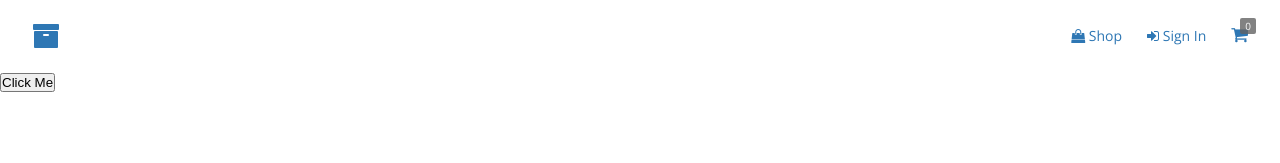
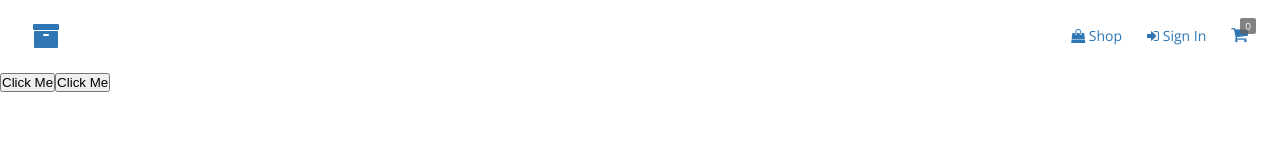
Before and after one commit to MazanLabeeb/MehakStore, a React (Create React App) app: page /tutorial in a window 1280 px wide. Shown: the top 163 px of the page. Built offline with nearby package versions, Linux system fonts and the light colour scheme; no server answers; the database is empty.

Commit message:
LESSON 128

```diff
--- a/src/Components/tutorial.component.jsx
+++ b/src/Components/tutorial.component.jsx
@@ -1,20 +1,27 @@
 import { useReducer } from "react";
 
-const initialState = 0;
+const reducer = (oldState, action) => {
+    const { type } = action;
+    switch (type) {
+        case 'INCREMENT':
+            return oldState + 1;
+        case 'DECREMENT':
+            return oldState - 1;
+            break;
 
-const reducer = (  state, action ) => {
-    console.log(action);
-    return 5;
+        default:
+            throw new Error("Invalid Type pass to the reducer function");
+    }
 }
 
 const Tutorial = () => {
-
-
-    const [state, dispatch] = useReducer(reducer, initialState);
+    const [currentState, dispatch] = useReducer(reducer, 0);
+    console.log(currentState);
 
     return (
         <div>
-            <button onClick={()=>{dispatch({type:"HELLO"})}}>Click Me</button>
+            <button onClick={() => { dispatch({ type: "INCREMENT" }) }}>Click Me</button>
+            <button onClick={() => { dispatch({ type: "DECREMENT" }) }}>Click Me</button>
         </div>
     )
 }
```
